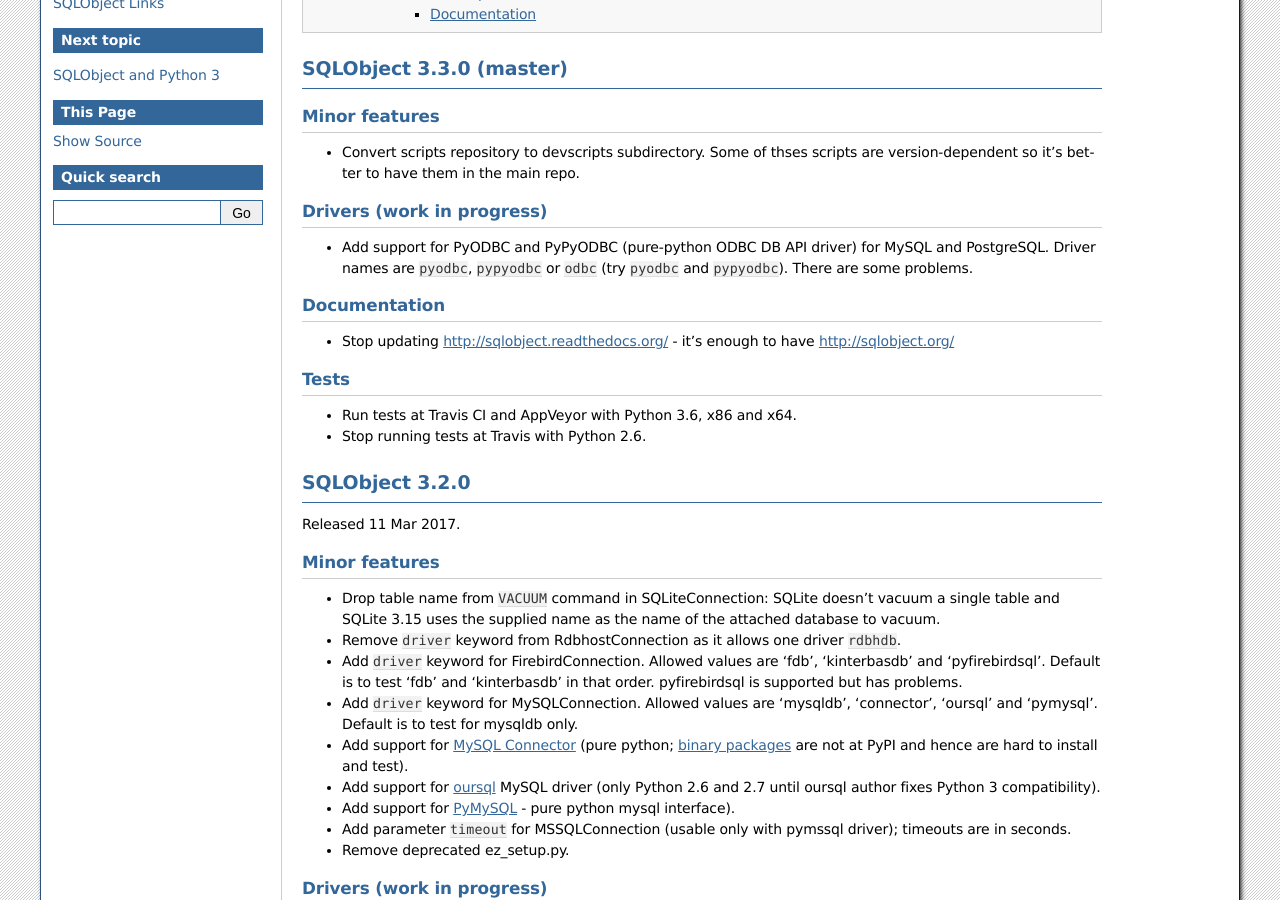
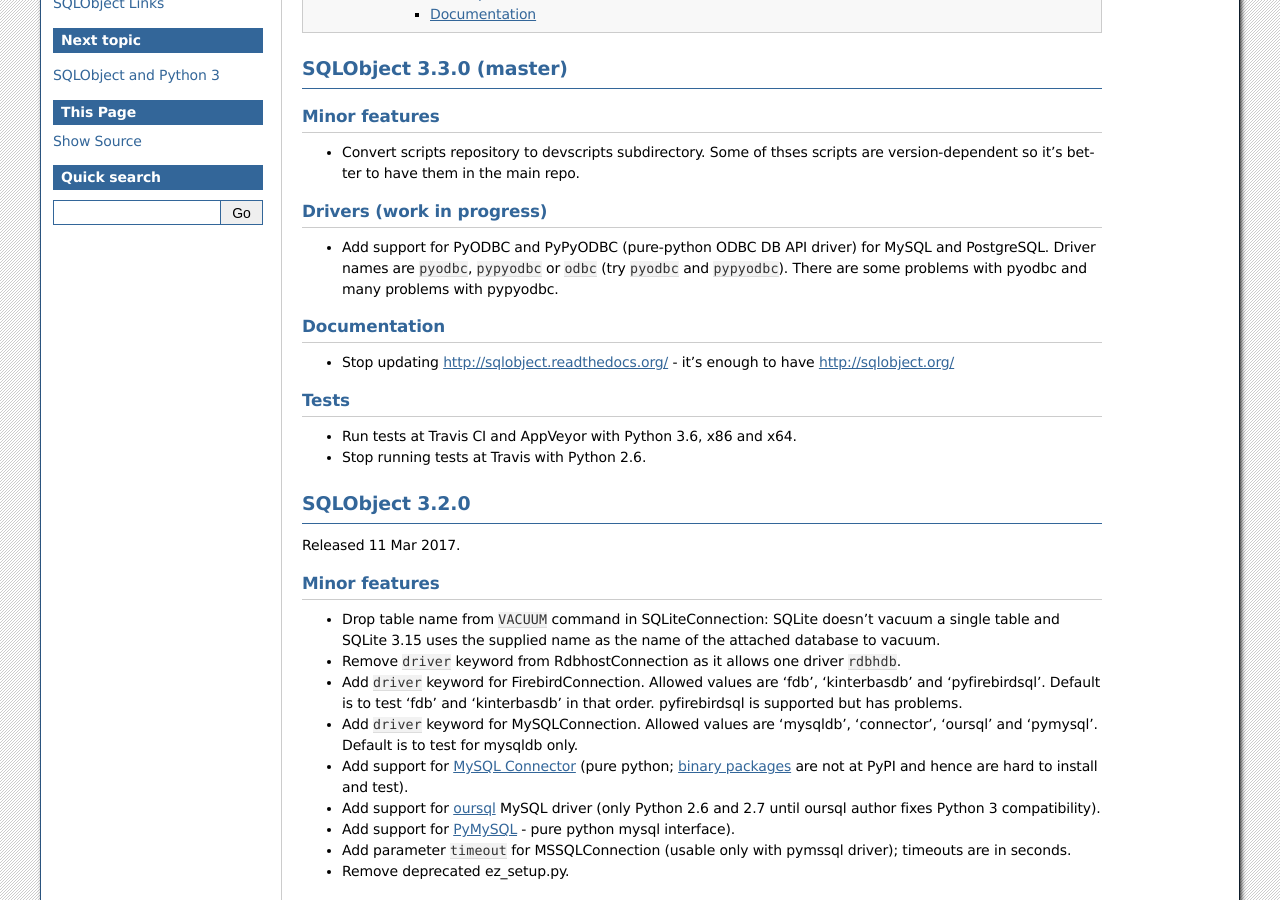
Before and after one commit to sqlobject/sqlobject, a Sphinx documentation site: the page built from docs/News.rst, in a window 1280 px wide and 900 px high, scrolled down 579 px. Built offline with Sphinx 7.4.7, drawn with Linux system fonts in a browser that asks for light colours.

Commit message:
Document there are many problems with pypyodbc
[skip ci]

```diff
--- a/docs/News.rst
+++ b/docs/News.rst
@@ -22,7 +22,8 @@
 
 * Add support for PyODBC and PyPyODBC (pure-python ODBC DB API driver) for
   MySQL and PostgreSQL. Driver names are ``pyodbc``, ``pypyodbc`` or
-  ``odbc`` (try ``pyodbc`` and ``pypyodbc``). There are some problems.
+  ``odbc`` (try ``pyodbc`` and ``pypyodbc``). There are some problems with
+  pyodbc and many problems with pypyodbc.
 
 Documentation
 -------------
```
